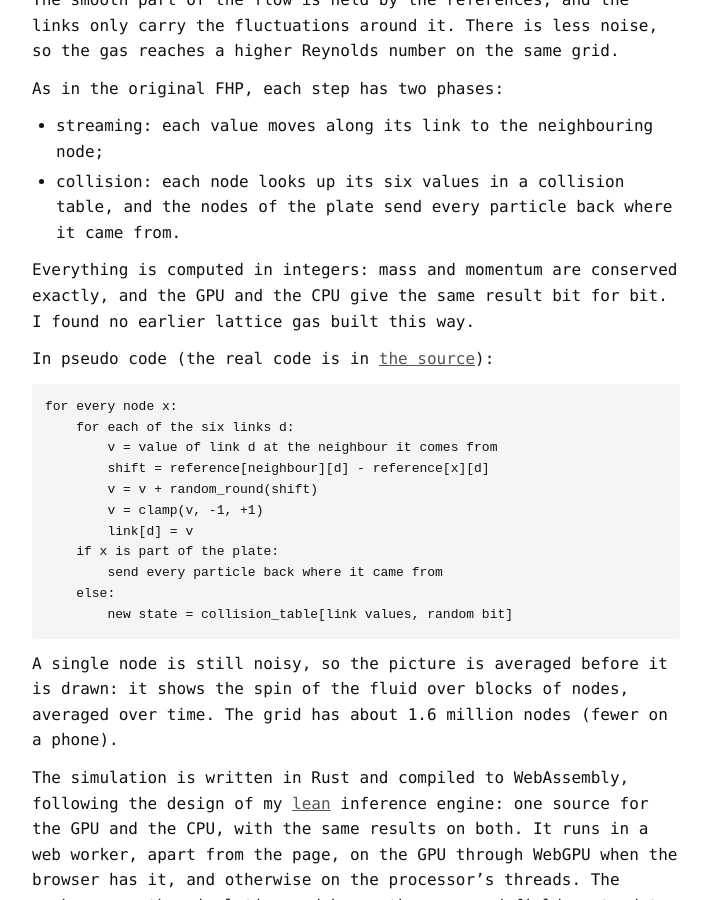
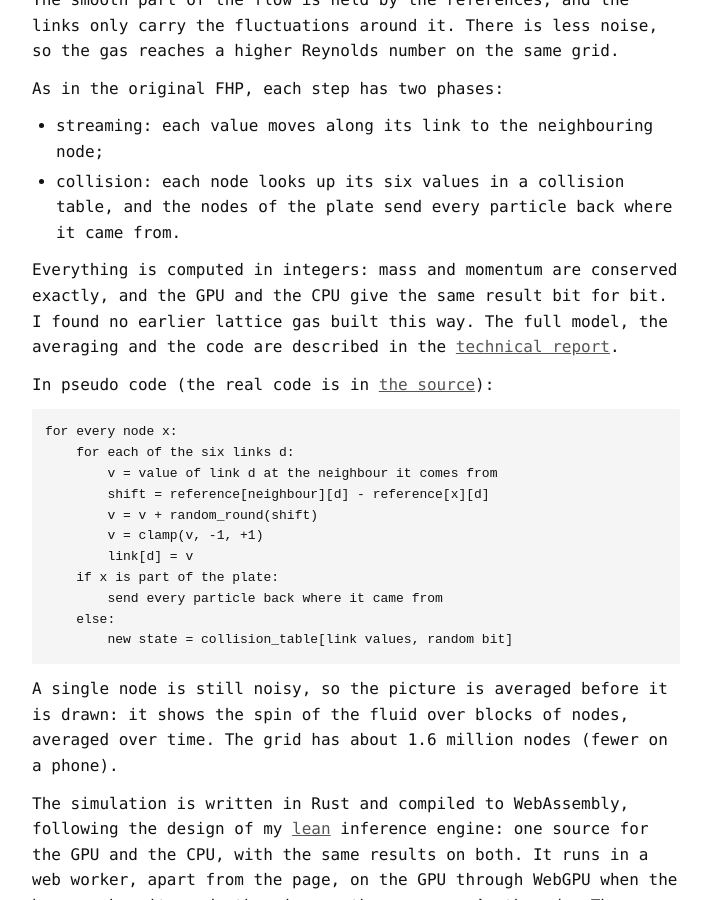
Before and after one commit to idle-intelligence/trucs.ai, a Jekyll site: the page built from blog/cellular-automata.md, in a window 1280 px wide and 900 px high, scrolled down 4015 px. Shown: the whole window, without its empty margins (284-992 px from the left). Built offline with Jekyll 4.4.1, drawn with Linux system fonts in a browser that asks for light colours.

Commit message:
blog: link the technical report

```diff
--- a/blog/cellular-automata.md
+++ b/blog/cellular-automata.md
@@ -64,7 +64,7 @@ As in the original FHP, each step has two phases:
 - streaming: each value moves along its link to the neighbouring node;
 - collision: each node looks up its six values in a collision table, and the nodes of the plate send every particle back where it came from.
 
-Everything is computed in integers: mass and momentum are conserved exactly, and the GPU and the CPU give the same result bit for bit. I found no earlier lattice gas built this way.
+Everything is computed in integers: mass and momentum are conserved exactly, and the GPU and the CPU give the same result bit for bit. I found no earlier lattice gas built this way. The full model, the averaging and the code are described in the [technical report](https://github.com/ilnmtlbnm/jacobi2000/blob/main/crates/fhp/REPORT.md).
 
 In pseudo code (the real code is in [the source](https://github.com/ilnmtlbnm/jacobi2000/blob/main/crates/fhp/src/signed/mod.rs)):
 
```
